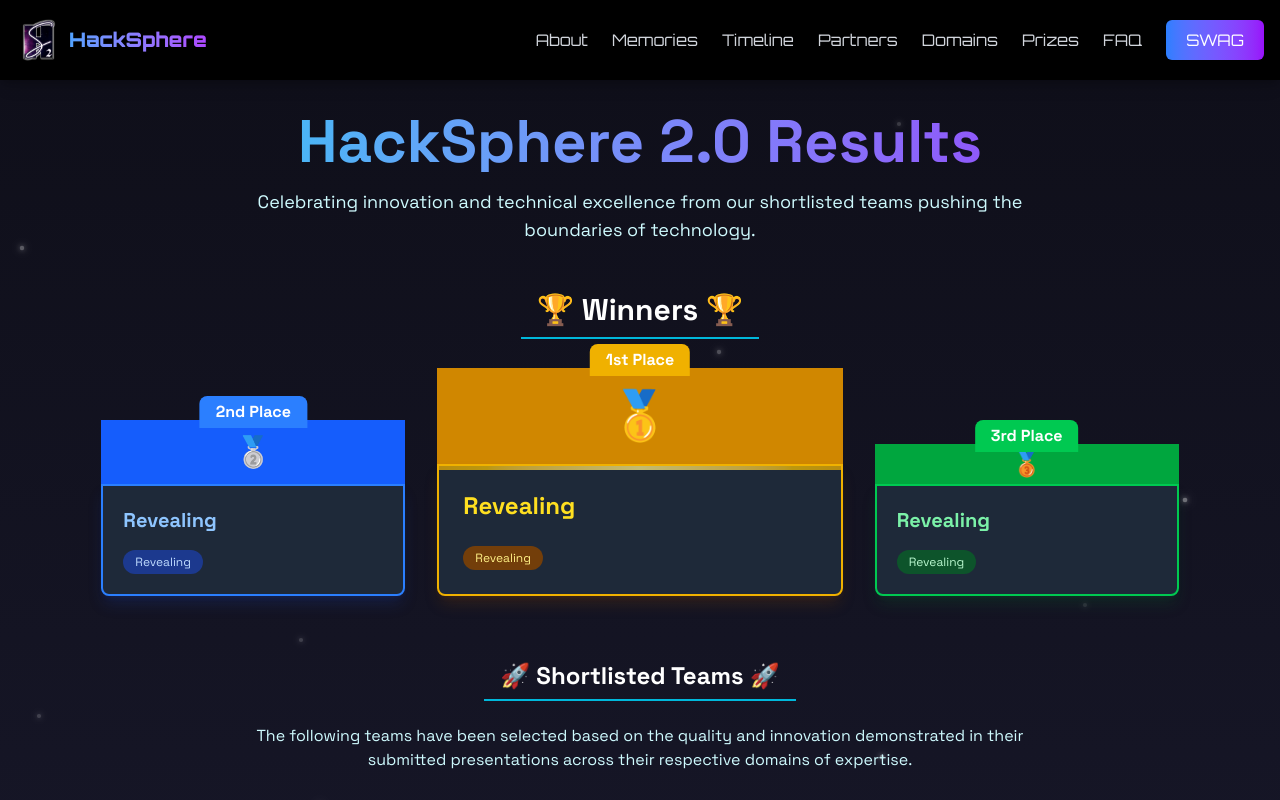
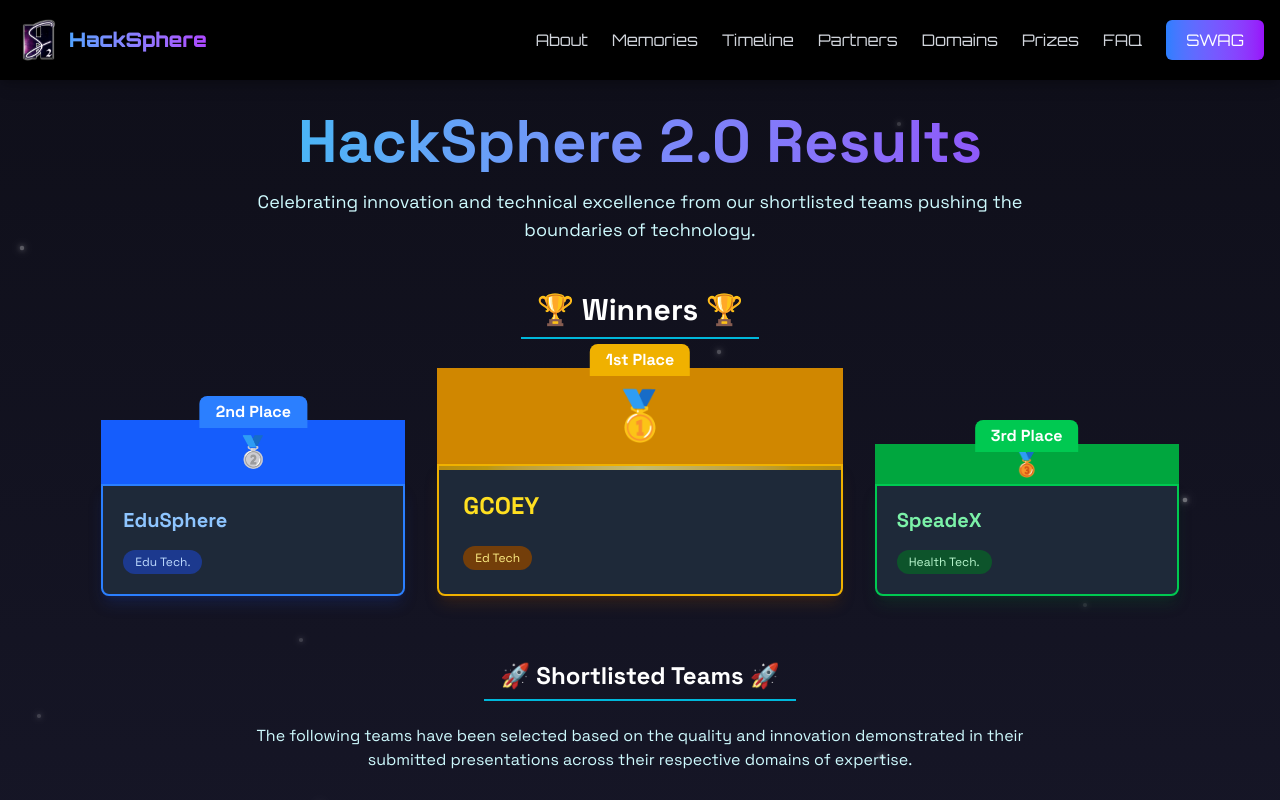
Before and after one commit to Xyncross1111/hacksphere-2, a Next.js app: page /result in a window 1280 px wide. Built offline with nearby package versions, Linux system fonts and the light colour scheme.

Commit message:
Results out

```diff
--- a/src/app/result/page.tsx
+++ b/src/app/result/page.tsx
@@ -33,9 +33,9 @@ const hackathonEntries = [
 ];
 
 const winners = [
-  { id: 1, team: "Revealing", category : "Revealing" },
-  { id: 2, team: "Revealing", category : "Revealing" },
-  { id: 3, team: "Revealing", category : "Revealing" },
+  { id: 1, team: "GCOEY", category : "Ed Tech" },
+  { id: 2, team: "EduSphere", category : "Edu Tech." },
+  { id: 3, team: "SpeadeX", category : "Health Tech." },
 ]
 
 const rejectedTeams = [
```
